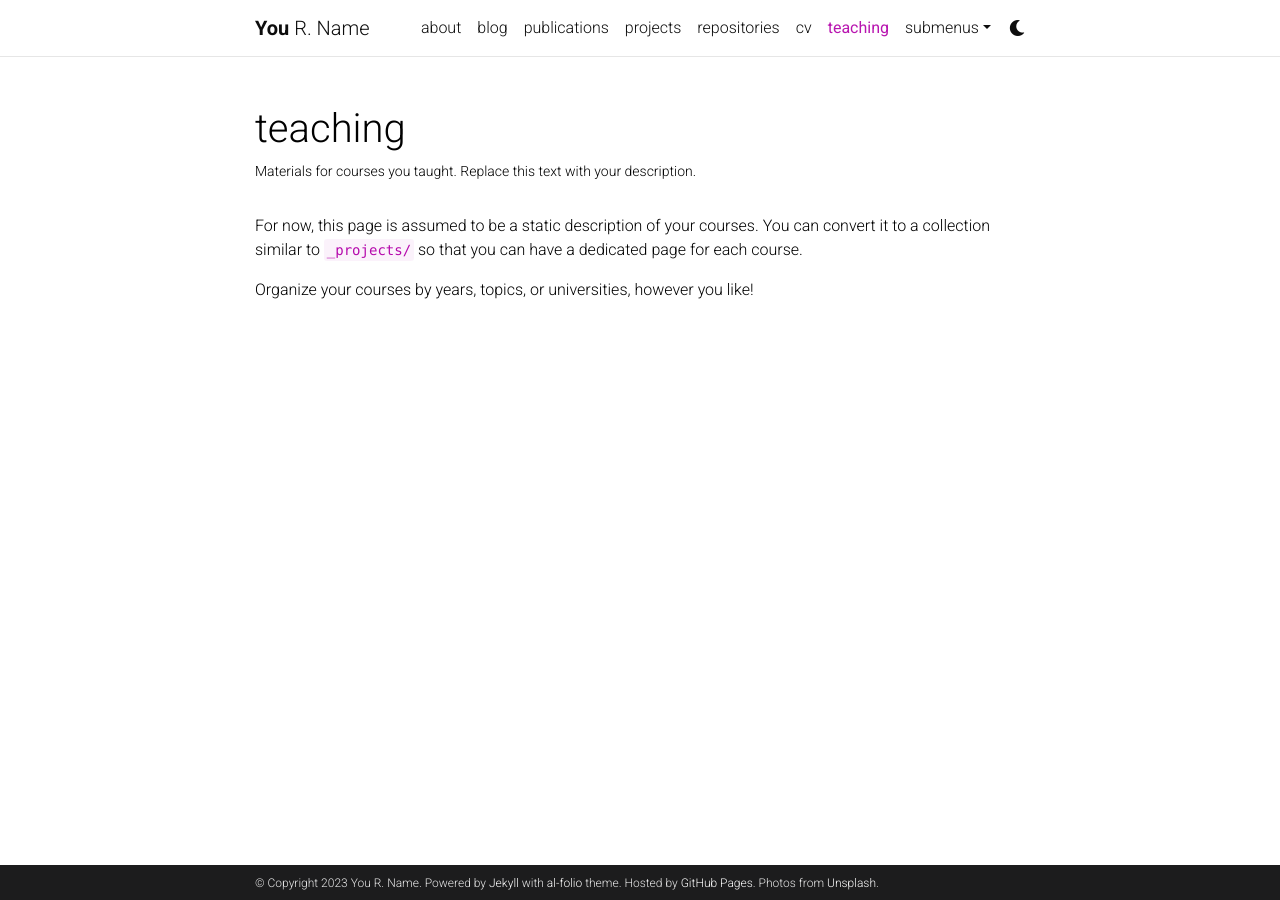
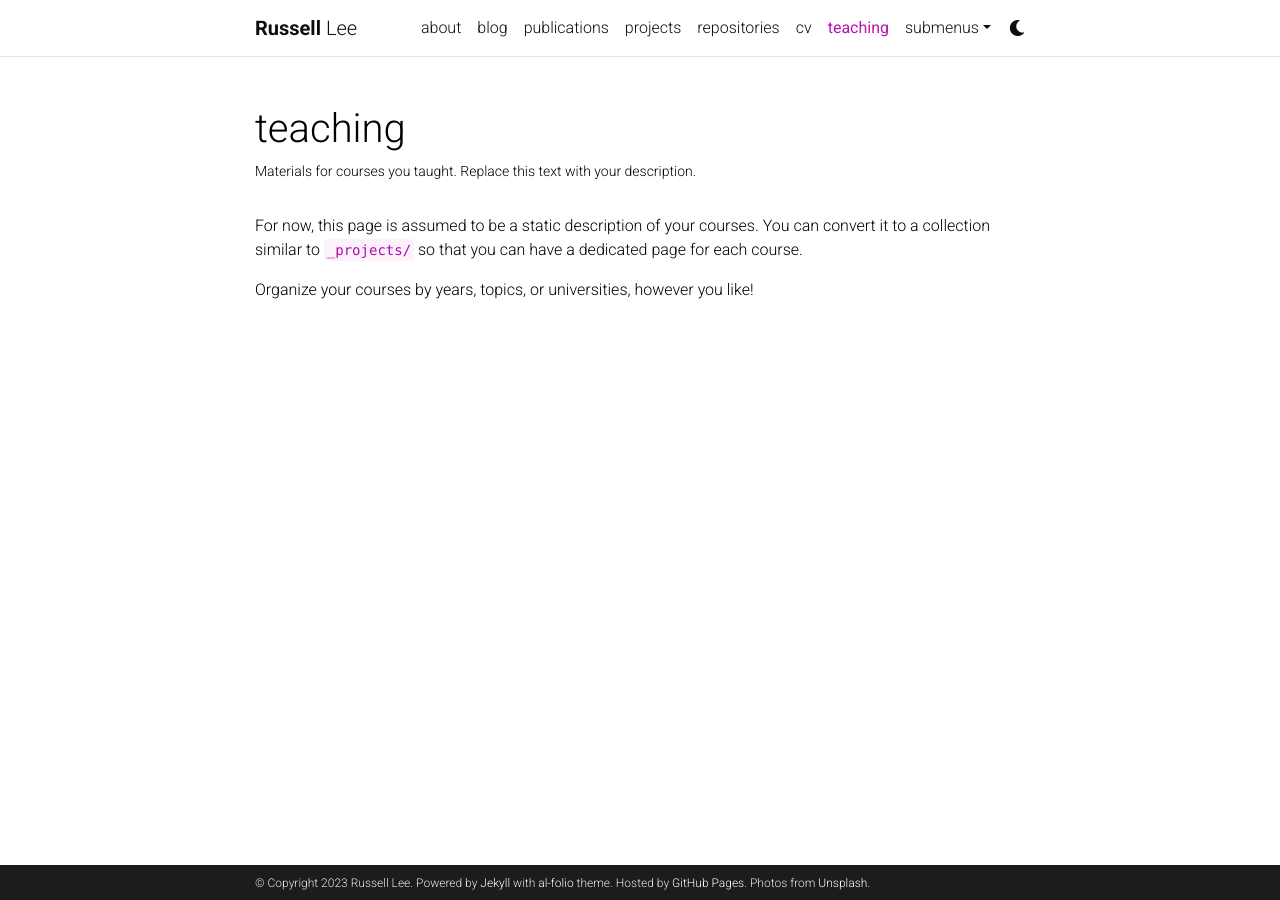
Before and after one commit to russell-lee/russell-lee.github.io, a Jekyll site: the page built from _pages/teaching.md, in a window 1280 px wide. Built offline with Jekyll 4.4.1, drawn with Linux system fonts in a browser that asks for light colours; comment, search, counter and statistics services are not loaded; a style sheet for code colours, icons or effects is not loaded.

```diff
--- a/_config.yml
+++ b/_config.yml
@@ -3,10 +3,10 @@
 # -----------------------------------------------------------------------------
 
 title: blank # the website title (if blank, full name will be used instead)
-first_name: You
-middle_name: R.
-last_name: Name
-email: you@example.com
+first_name: Russell
+middle_name:
+last_name: Lee
+email: rclee@cs.umass.edu
 description: > # the ">" symbol means to ignore newlines until "footer_text:"
   A simple, whitespace theme for academics. Based on [*folio](https://github.com/bogoli/-folio) design.
 footer_text: >
@@ -18,8 +18,8 @@ keywords: jekyll, jekyll-theme, academic-website, portfolio-website  # add your
 lang: en # the language of your site (for example: en, fr, cn, ru, etc.)
 icon: ⚛️  # the emoji used as the favicon (alternatively, provide image name in /assets/img/)
 
-url: https://alshedivat.github.io # the base hostname & protocol for your site
-baseurl: /al-folio # the subpath of your site, e.g. /blog/
+url: https://russell-lee.github.io # the base hostname & protocol for your site
+baseurl: /blog/ # the subpath of your site, e.g. /blog/
 last_updated: false # set to true if you want to display last updated in the footer
 impressum_path:  # set to path to include impressum link in the footer, use the same path as permalink in a page, helps to conform with EU GDPR
 
```
